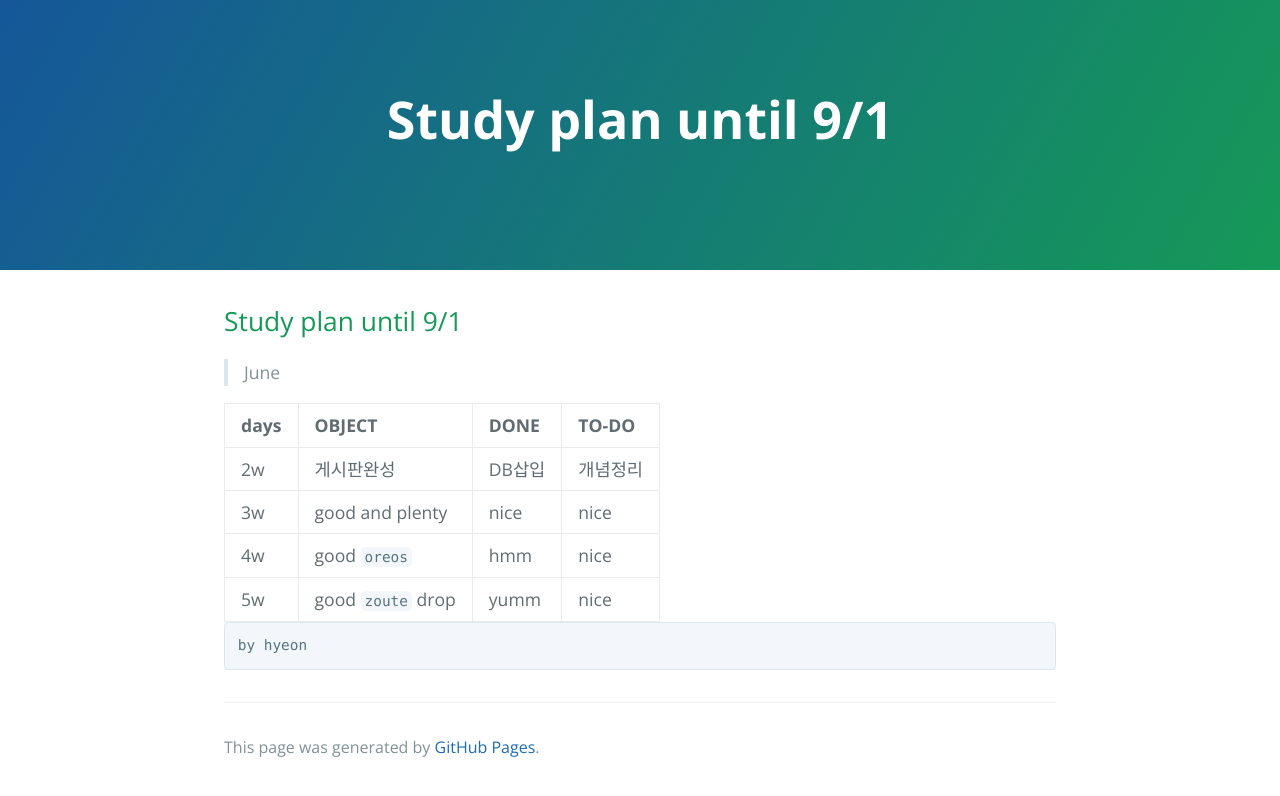
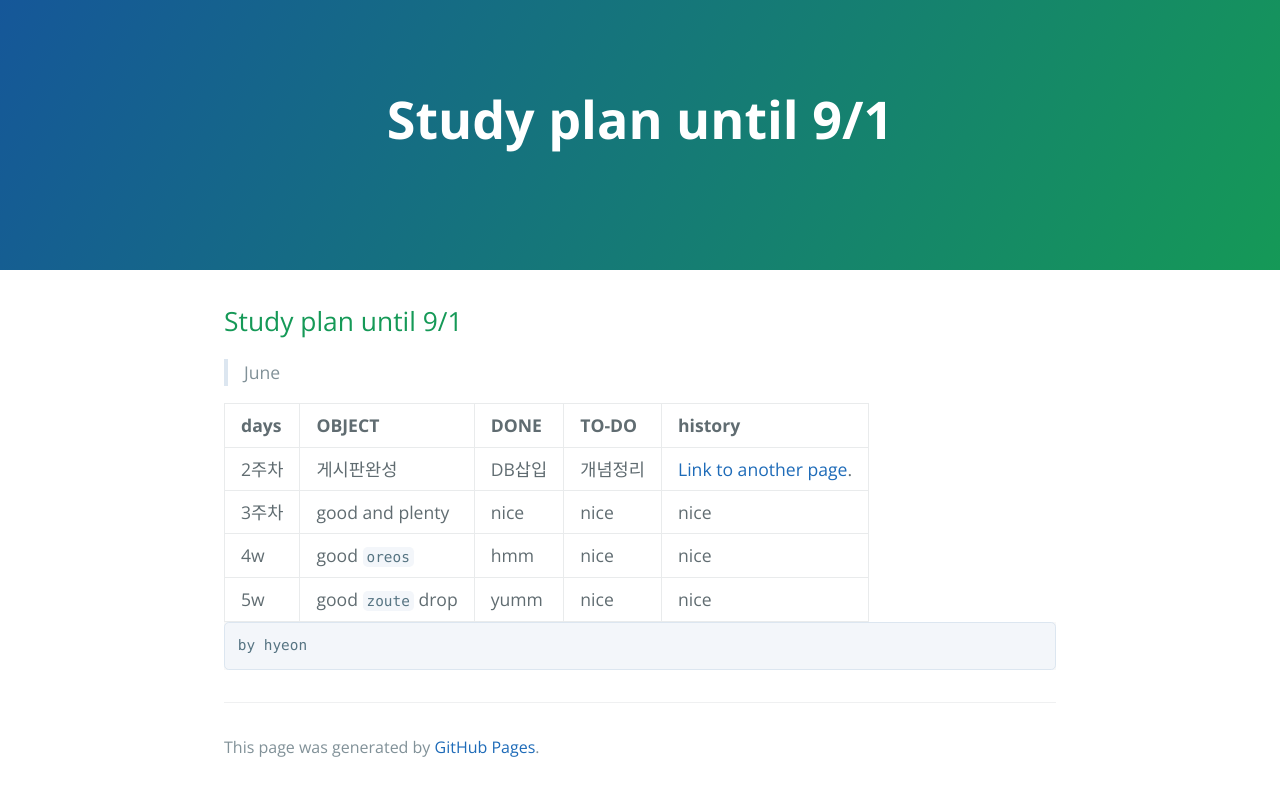
Before and after one commit to Jonghyun-K1m/Jonghyun-K1m.github.io, a Jekyll site: the page built from index.md, in a window 1280 px wide. Shown: the top 796 px of the page. Built offline with Jekyll 4.4.1, drawn with Linux system fonts in a browser that asks for light colours; the repository's description, which GitHub fills in, is left out; our own code applies the rules of GitHub Pages for plain Markdown files.

Commit message:
Update index.md

````diff
--- a/index.md
+++ b/index.md
@@ -6,12 +6,12 @@ layout: default
 
 > June
 
-| days        | OBJECT         | DONE | TO-DO  |
-|:-------------|:------------------|:------|:------|
-| 2w          | 게시판완성 | DB삽입  | 개념정리  |
-| 3w | good and plenty   | nice  | nice  |
-| 4w           | good `oreos`      | hmm   | nice  |
-| 5w           | good `zoute` drop | yumm  | nice  |
+| days        | OBJECT         | DONE | TO-DO  |history|
+|:-------------|:------------------|:------|:------|:------|
+| 2주차          | 게시판완성 | DB삽입  | 개념정리  |[Link to another page](./2week.html). |
+| 3주차 | good and plenty   | nice  | nice  | nice  |
+| 4w           | good `oreos`      | hmm   | nice  | nice  |
+| 5w           | good `zoute` drop | yumm  | nice  | nice  |
 
 
 ```
````
